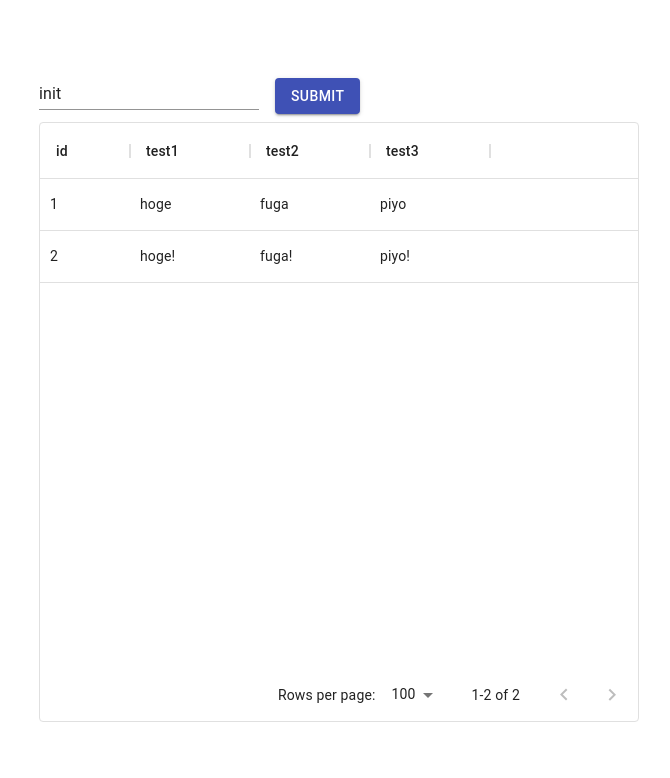
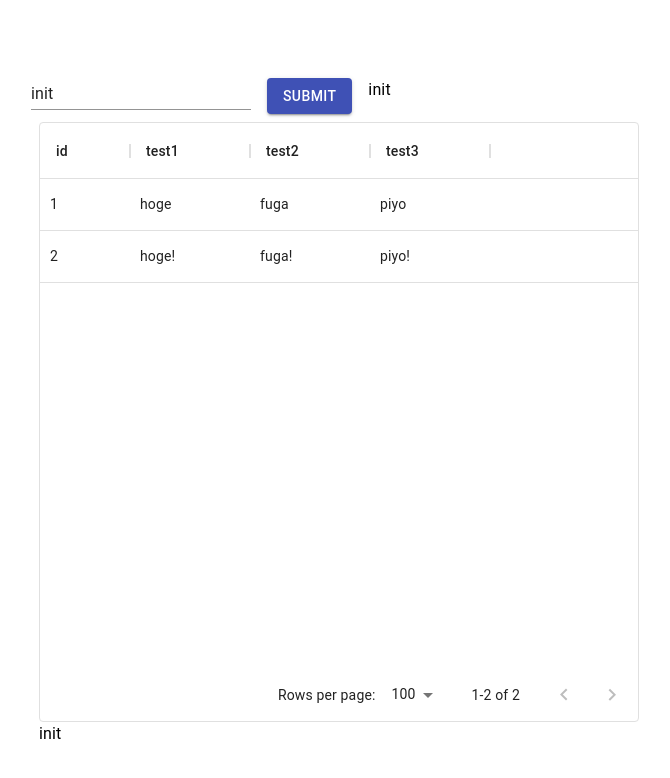
Before and after one commit to yuta4030/search-system-sandbox, a Next.js app in the folder search-system/: page / in a window 1280 px wide. Shown: the top 778 px of the page, without its empty margins (301-971 px from the left). Built offline with nearby package versions, Linux system fonts and the light colour scheme.

Commit message:
SearchResult を SearchFrom に移動する

```diff
--- a/search-system/components/SearchForm.tsx
+++ b/search-system/components/SearchForm.tsx
@@ -1,15 +1,24 @@
-import { TextField, Button, Grid } from "@material-ui/core";
+import { useState } from "react";
+
+import { TextField, Button, Grid, Typography } from "@material-ui/core";
 import { useFormik } from "formik";
 
+import SearchResult from "../components/SearchResult";
+
 export default function SearchForm() {
+  const initText = "init";
+  const [text, setText] = useState(initText);
+
   const formik = useFormik({
     initialValues: {
-      word: "init",
+      word: initText,
     },
     onSubmit: (values) => {
       alert(JSON.stringify(values, null));
+      setText(values.word);
     },
   });
+
   return (
     <div style={{ margin: 8 }}>
       <form onSubmit={formik.handleSubmit}>
@@ -27,8 +36,12 @@ export default function SearchForm() {
               Submit
             </Button>
           </Grid>
+          <Grid item>
+            <Typography>{text}</Typography>
+          </Grid>
         </Grid>
       </form>
+      <SearchResult text={text} />
     </div>
   );
 }
--- a/search-system/components/SearchResult.tsx
+++ b/search-system/components/SearchResult.tsx
@@ -1,6 +1,7 @@
+import { Typography } from "@material-ui/core";
 import { DataGrid } from "@material-ui/data-grid";
 
-export default function SearchResult() {
+export default function SearchResult(props) {
   const columns = [
     { field: "id", width: 90 },
     { field: "test1", width: 120 },
@@ -16,6 +17,9 @@ export default function SearchResult() {
   return (
     <div style={{ height: 600, width: 600, margin: 8}}>
       <DataGrid rows={rows} columns={columns} />
+      <Typography>
+        {props.text}
+      </Typography>
     </div>
   );
 }
--- a/search-system/pages/index.tsx
+++ b/search-system/pages/index.tsx
@@ -4,7 +4,6 @@ import {Container} from "@material-ui/core"
 import Head from "next/head";
 import styles from "../styles/Home.module.css";
 import SearchForm from "../components/SearchForm";
-import SearchResult from "../components/SearchResult";
 
 const Home: NextPage = () => {
   return (
@@ -18,7 +17,6 @@ const Home: NextPage = () => {
       <main className={styles.main}>
         <Container fixed={true}>
           <SearchForm />
-          <SearchResult />
         </Container>
       </main>
     </div>
```
